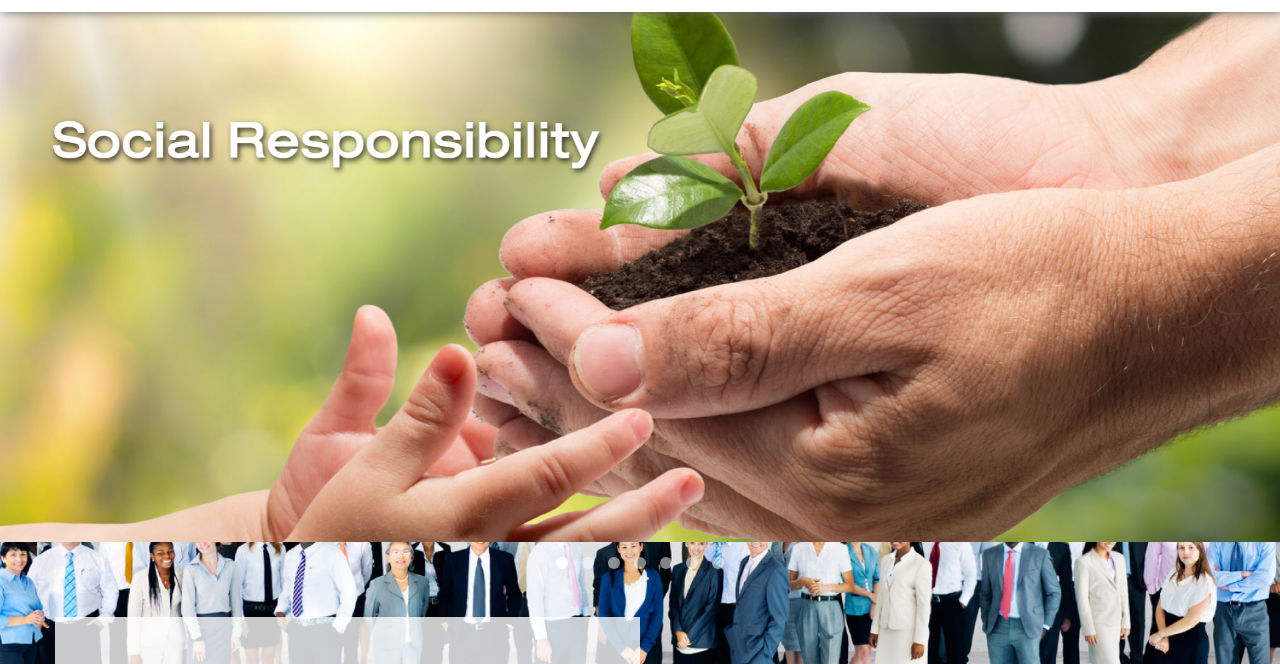
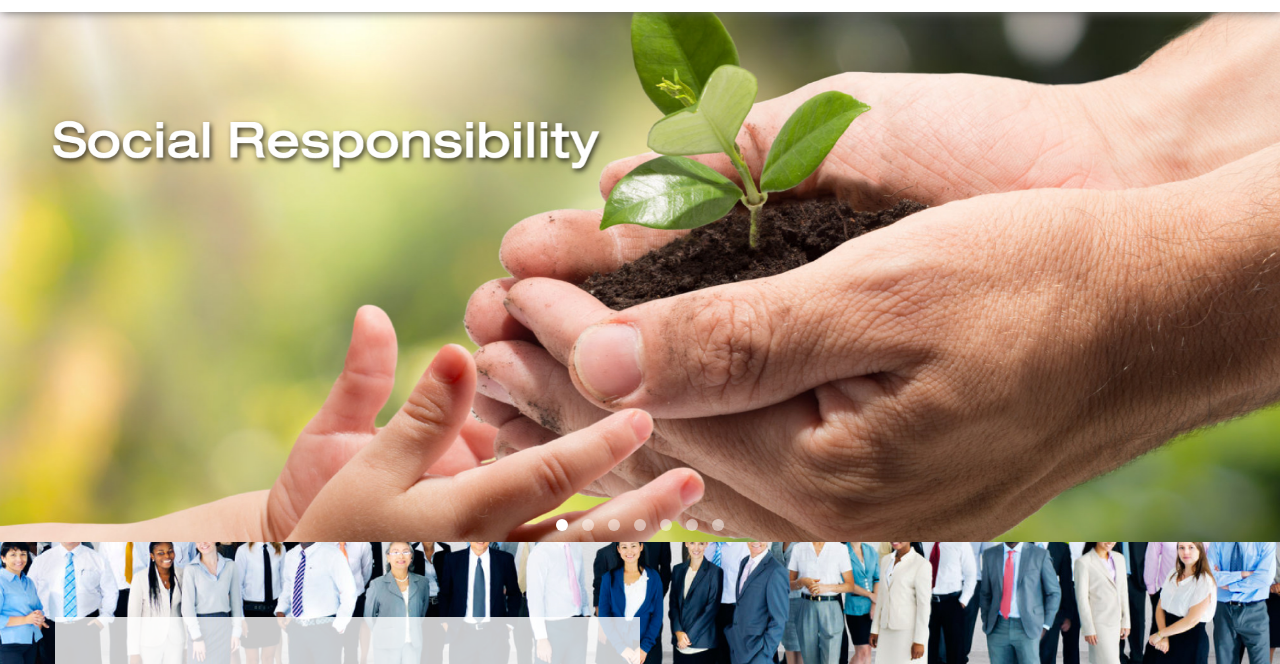
Before and after one commit to go2jame/powcoth, a plain HTML site: page index.html in a window 1280 px wide. Shown: the part 92-756 px from the top of the page. Drawn offline with nearby package versions, Linux system fonts and the light colour scheme.

Commit message:
20161104 Update image and content

```diff
--- a/css/main.css
+++ b/css/main.css
@@ -103,7 +103,7 @@ a:hover{
 }
 .owl-theme .owl-controls {
     position: absolute;
-    /*bottom: 25px;*/
+    bottom: 0;
     width: 100%;
 }
 .owl-theme .owl-controls .owl-page span{
```
